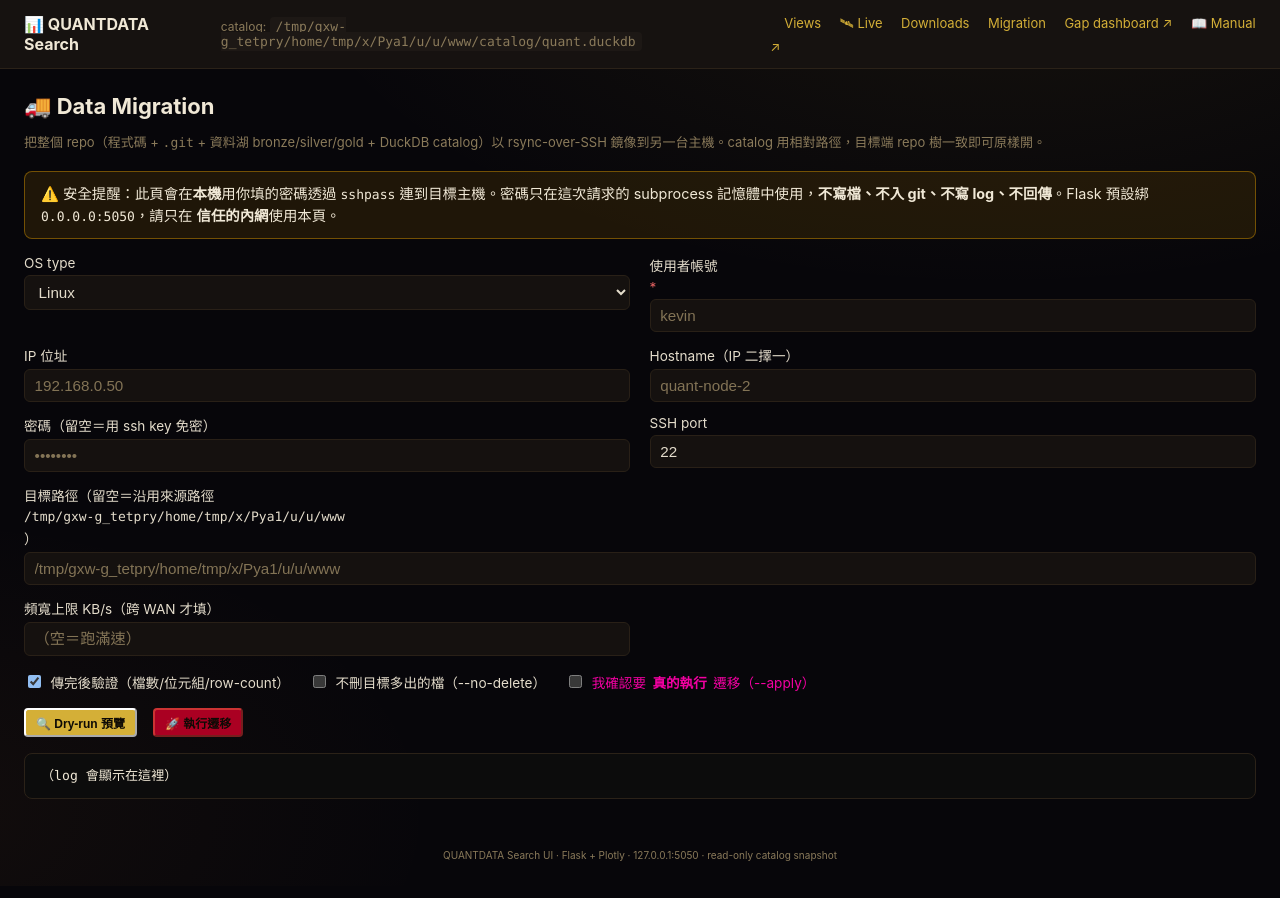
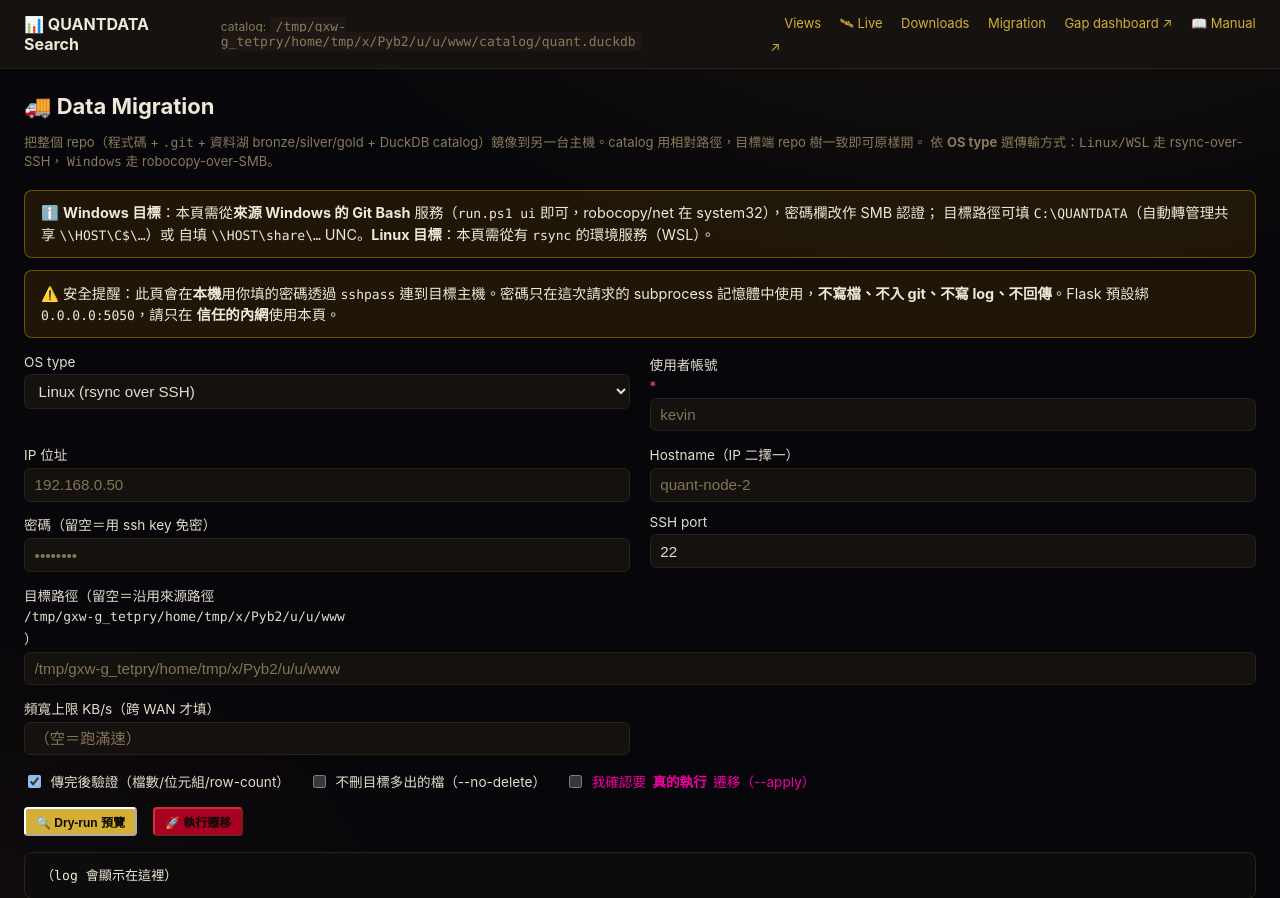
Before and after one commit to gsinvest017-ai/gs-scraper, a Flask app: page /migrate in a window 1280 px wide. Shown: the top 898 px of the page. Before the commit the page ends 861 px from the top, so only its background shows below. Run offline with Flask 3, Linux system fonts and the light colour scheme; parts of the project's set-up code (start-up, migrations or seed data) failed here and were passed over; some libraries are stand-ins or nearby versions.

Commit message:
feat: migrate_to_host.sh 新增 Windows 目標分支（robocopy/SMB）
讓 migration dashboard 的「Windows」選項名實相符：過去 os_type 沒傳進腳本、
底層一律走 rsync-over-SSH，選 Windows 也不會生效。

- migrate_to_host.sh 新增 --os-type linux|wsl|windows；windows 走 robocopy over
  SMB（UNC 解析、SMB 認證、CHECKPOINT、per-layer 驗收），linux/wsl 行為不變
- 修 Git Bash 呼叫 robocopy/net 時 /SWITCH 被 MSYS 改寫成路徑（robocopy exit=16）：
  windows 分支內 export MSYS_NO_PATHCONV=1 MSYS2_ARG_CONV_EXCL='*'
- migrate_runner.py：build_command 真的轉發 --os-type；依 os_type 選 bash
  （windows→Git Bash 有 cygpath，linux/wsl→PATH bash 落到 WSL 有 rsync）
- migrate.html：Windows 選項改標示 robocopy over SMB，補使用前提說明
- 測試 27→29 綠（os_type 轉發、bash 選擇、windows 磁碟路徑接受）

Co-Authored-By: Claude Opus 4.8 <noreply@anthropic.com>

```diff
--- a/ui/search/templates/migrate.html
+++ b/ui/search/templates/migrate.html
@@ -4,9 +4,17 @@
 <h1>🚚 Data Migration</h1>
 <p class="subtitle">
   把整個 repo（程式碼 + <code>.git</code> + 資料湖 bronze/silver/gold + DuckDB
-  catalog）以 rsync-over-SSH 鏡像到另一台主機。catalog 用相對路徑，目標端 repo
-  樹一致即可原樣開。
+  catalog）鏡像到另一台主機。catalog 用相對路徑，目標端 repo 樹一致即可原樣開。
+  依 <strong>OS type</strong> 選傳輸方式：<code>Linux/WSL</code> 走 rsync-over-SSH，
+  <code>Windows</code> 走 robocopy-over-SMB。
 </p>
+<div class="mig-warn">
+  ℹ️ <strong>Windows 目標</strong>：本頁需從<strong>來源 Windows 的 Git Bash</strong>
+  服務（<code>run.ps1 ui</code> 即可，robocopy/net 在 system32），密碼欄改作 SMB 認證；
+  目標路徑可填 <code>C:\QUANTDATA</code>（自動轉管理共享 <code>\\HOST\C$\…</code>）或
+  自填 <code>\\HOST\share\…</code> UNC。<strong>Linux 目標</strong>：本頁需從有
+  <code>rsync</code> 的環境服務（WSL）。
+</div>
 
 <div class="mig-warn">
   ⚠️ 安全提醒：此頁會在<strong>本機</strong>用你填的密碼透過 <code>sshpass</code>
@@ -19,9 +27,9 @@
   <div class="mig-grid">
     <label>OS type
       <select name="os_type" id="f-os">
-        <option value="linux">Linux</option>
-        <option value="wsl">WSL2 (Windows 上的 Linux)</option>
-        <option value="windows">Windows (需 WSL/rsync sshd)</option>
+        <option value="linux">Linux (rsync over SSH)</option>
+        <option value="wsl">WSL2 (Windows 上的 Linux；rsync over SSH)</option>
+        <option value="windows">Windows (robocopy over SMB)</option>
       </select>
     </label>
     <label>使用者帳號 <span class="req">*</span>
```
Also changed, not shown: tests/test_migrate_runner.py (+41 -0 lines), ui/search/migrate_runner.py (+25 -2 lines), 1 other file.
